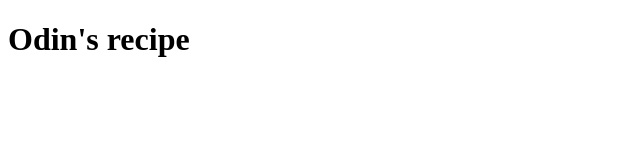
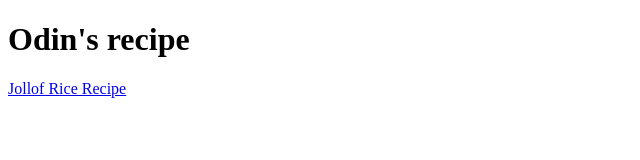
Before and after one commit to AkjoeDev300/Akjoe_recipes, a plain HTML site: page index.html in a window 1280 px wide. Shown: the whole page, without its empty margins (0-640 px from the left). Drawn offline with Linux system fonts and the light colour scheme.

Commit message:
add Jollof_rice.html link

```diff
--- a/index.html
+++ b/index.html
@@ -8,5 +8,6 @@
 </head>
 <body>
   <h1>Odin's recipe</h1>
+  <a href="./recipes/Jollof_rice.html">Jollof Rice Recipe</a>
 </body>
 </html>
```
